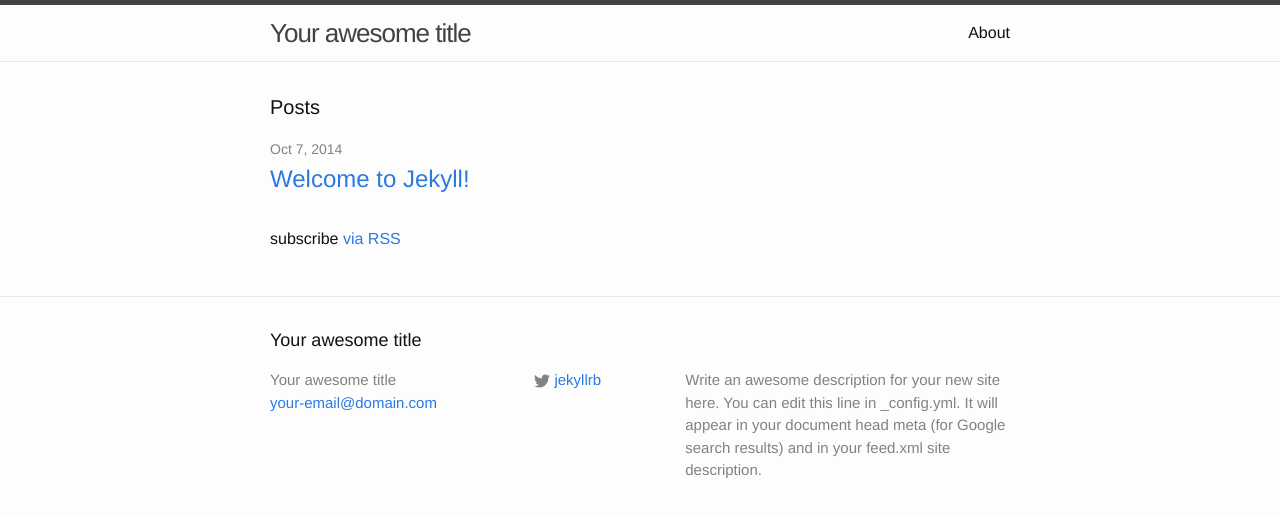
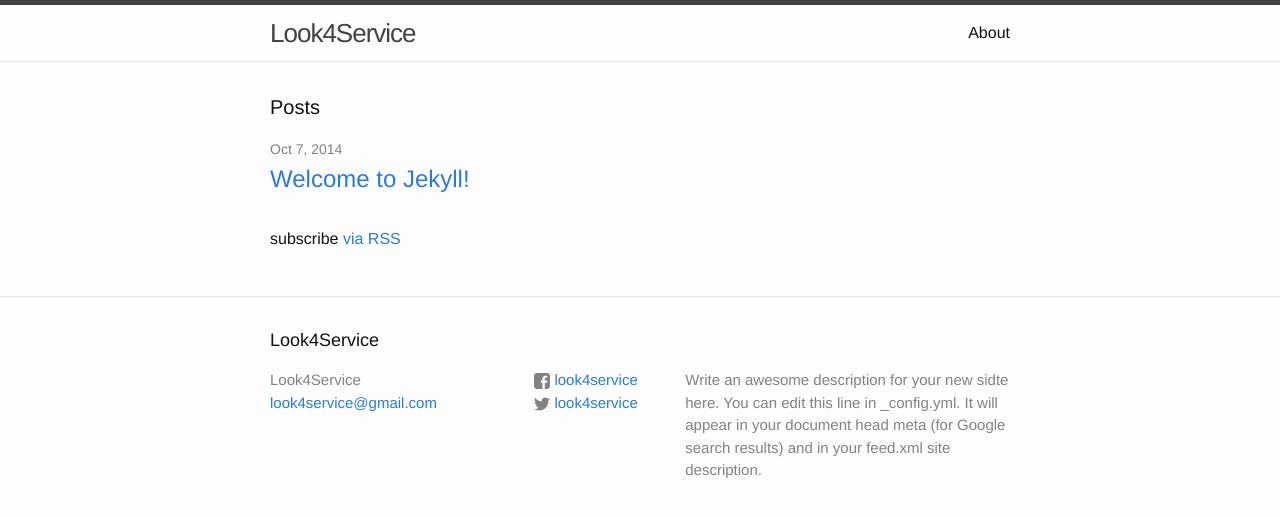
Before and after one commit to look4service/look4service.github.io, a Jekyll site: the page built from index.html, in a window 1280 px wide. Shown: the top 517 px of the page. Built offline with Jekyll 4.4.1, drawn with Linux system fonts in a browser that asks for light colours.

```diff
--- a/_config.yml
+++ b/_config.yml
@@ -1,13 +1,14 @@
 # Site settings
-title: Your awesome title
-email: your-email@domain.com
+title: Look4Service
+email: look4service@gmail.com
 description: > # this means to ignore newlines until "baseurl:"
-  Write an awesome description for your new site here. You can edit this
+  Write an awesome description for your new sidte here. You can edit this
   line in _config.yml. It will appear in your document head meta (for
   Google search results) and in your feed.xml site description.
 baseurl: "" # the subpath of your site, e.g. /blog/
 url: "http://yourdomain.com" # the base hostname & protocol for your site
-twitter_username: jekyllrb
+twitter_username: look4service
+facebook_username: look4service
 github_username:  jekyll
 
 # Build settings
```
Also changed, not shown: 5 other files.
